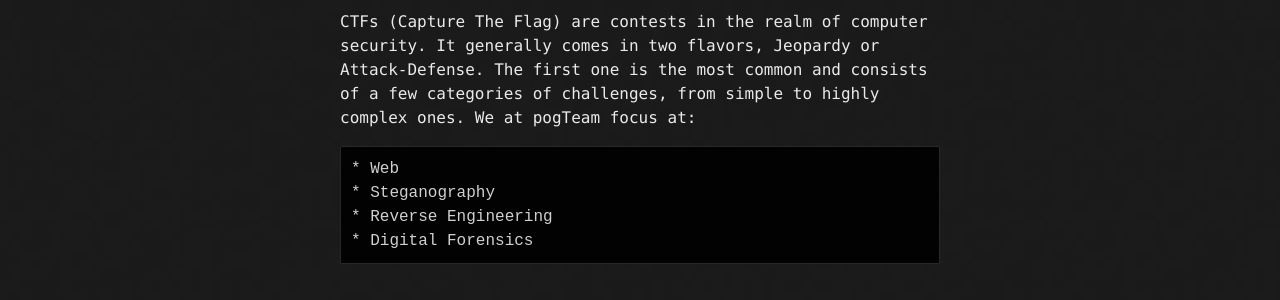
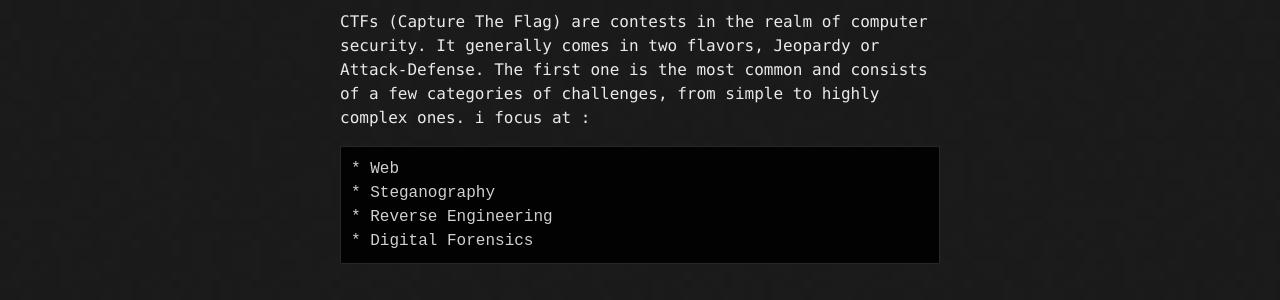
Before and after one commit to Crypto0/crypto.github.io, a Jekyll site: the page built from index.md, in a window 1280 px wide. Shown: the part 563-863 px from the top of the page. Built offline with Jekyll 4.4.1, drawn with Linux system fonts in a browser that asks for light colours; nearby versions of some CDN libraries; our own code applies the rules of GitHub Pages for plain Markdown files.

Commit message:
Update index.md

```diff
--- a/index.md
+++ b/index.md
@@ -9,7 +9,7 @@ Cybersecurity is one of the new trends in the computer world. Both governments a
 
 # CTF?
 
-CTFs (Capture The Flag) are contests in the realm of computer security. It generally comes in two flavors, Jeopardy or Attack-Defense. The first one is the most common and consists of a few categories of challenges, from simple to highly complex ones. We at pogTeam focus at:
+CTFs (Capture The Flag) are contests in the realm of computer security. It generally comes in two flavors, Jeopardy or Attack-Defense. The first one is the most common and consists of a few categories of challenges, from simple to highly complex ones. i focus at :
 
     * Web
     * Steganography
```
